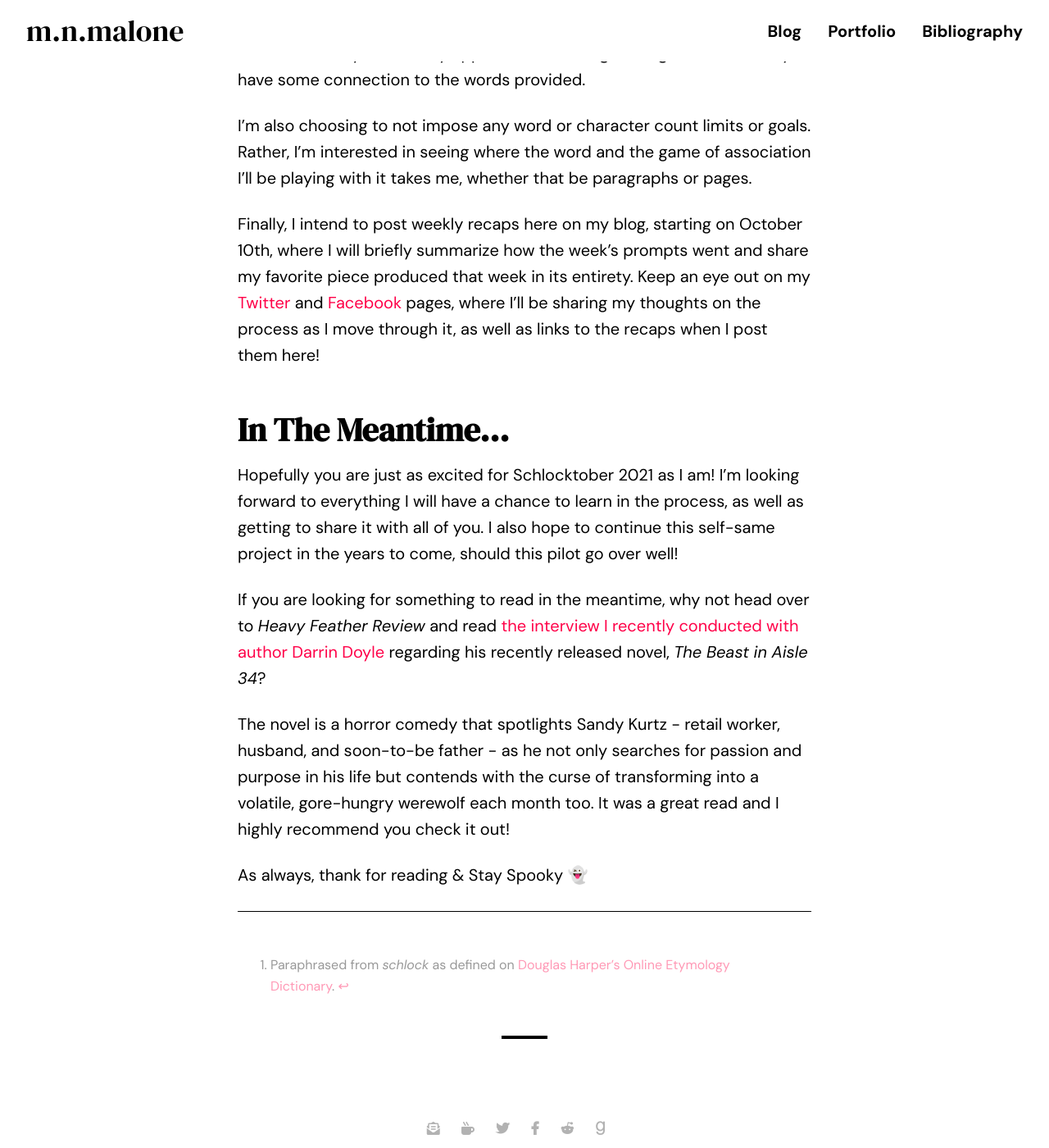
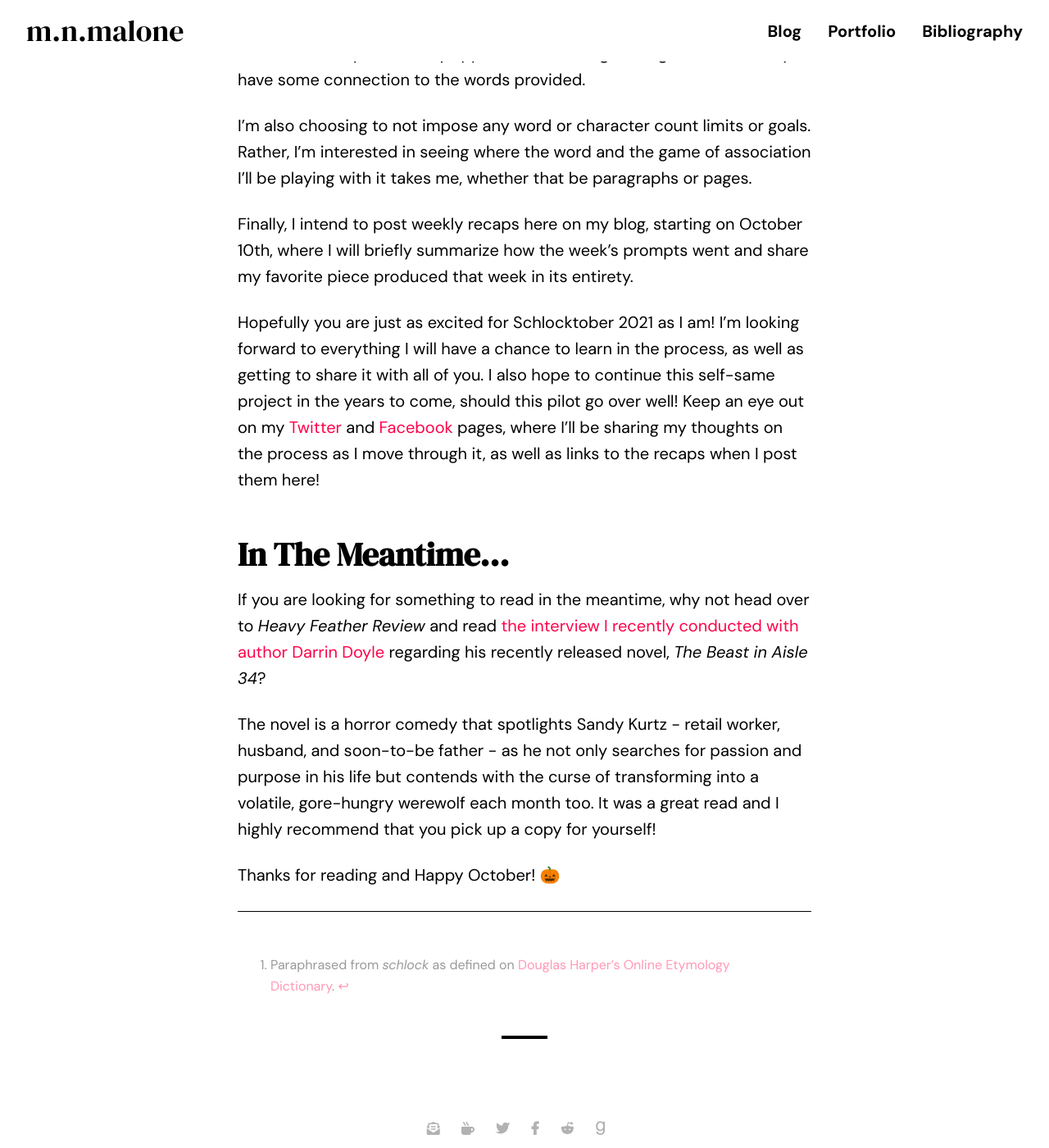
Before and after one commit to mnmalone/mnmalone2021, a Jekyll site: the page built from _posts/2021-10-01-schlocktober-intro.md, in a window 1280 px wide and 1400 px high, scrolled down 2891 px. Shown: the whole window at 82% size. Built offline with Jekyll 4.4.1, drawn with Linux system fonts in a browser that asks for light colours; some web fonts are replaced; comment, search, counter and statistics services are not loaded.

Commit message:
Update 2021-10-01-schlocktober-intro.md

```diff
--- a/_posts/2021-10-01-schlocktober-intro.md
+++ b/_posts/2021-10-01-schlocktober-intro.md
@@ -35,16 +35,16 @@ My goal is to use each one of these on their given day to write something relate
 
 I’m also choosing to not impose any word or character count limits or goals. Rather, I’m interested in seeing where the word and the game of association I’ll be playing with it takes me, whether that be paragraphs or pages.
 
-Finally, I intend to post weekly recaps here on my blog, starting on October 10th, where I will briefly summarize how the week’s prompts went and share my favorite piece produced that week in its entirety. Keep an eye out on my [Twitter]( https://twitter.com/maxwell_irl) and [Facebook]( https://facebook.com/maxwell.irl) pages, where I’ll be sharing my thoughts on the process as I move through it, as well as links to the recaps when I post them here!
+Finally, I intend to post weekly recaps here on my blog, starting on October 10th, where I will briefly summarize how the week’s prompts went and share my favorite piece produced that week in its entirety.
+
+Hopefully you are just as excited for Schlocktober 2021 as I am! I’m looking forward to everything I will have a chance to learn in the process, as well as getting to share it with all of you. I also hope to continue this self-same project in the years to come, should this pilot go over well! Keep an eye out on my [Twitter]( https://twitter.com/maxwell_irl) and [Facebook]( https://facebook.com/maxwell.irl) pages, where I’ll be sharing my thoughts on the process as I move through it, as well as links to the recaps when I post them here!
 
 # In The Meantime…
 
-Hopefully you are just as excited for Schlocktober 2021 as I am! I’m looking forward to everything I will have a chance to learn in the process, as well as getting to share it with all of you. I also hope to continue this self-same project in the years to come, should this pilot go over well!
-
 If you are looking for something to read in the meantime, why not head over to <i>Heavy Feather Review</i> and read [the interview I recently conducted with author Darrin Doyle]( https://heavyfeatherreview.org/2021/10/01/aisle-34/) regarding his recently released novel, <i>The Beast in Aisle 34</i>?
 
-The novel is a horror comedy that spotlights Sandy Kurtz - retail worker, husband, and soon-to-be father - as he not only searches for passion and purpose in his life but contends with the curse of transforming into a volatile, gore-hungry werewolf each month too. It was a great read and I highly recommend you check it out!
+The novel is a horror comedy that spotlights Sandy Kurtz - retail worker, husband, and soon-to-be father - as he not only searches for passion and purpose in his life but contends with the curse of transforming into a volatile, gore-hungry werewolf each month too. It was a great read and I highly recommend that you pick up a copy for yourself!
 
-As always, thank for reading & Stay Spooky 👻
+Thanks for reading and Happy October! 🎃
 
 [^1]: Paraphrased from <i>schlock</i> as defined on [Douglas Harper’s Online Etymology Dictionary](https://www.etymonline.com/search?q=schlock).
```
